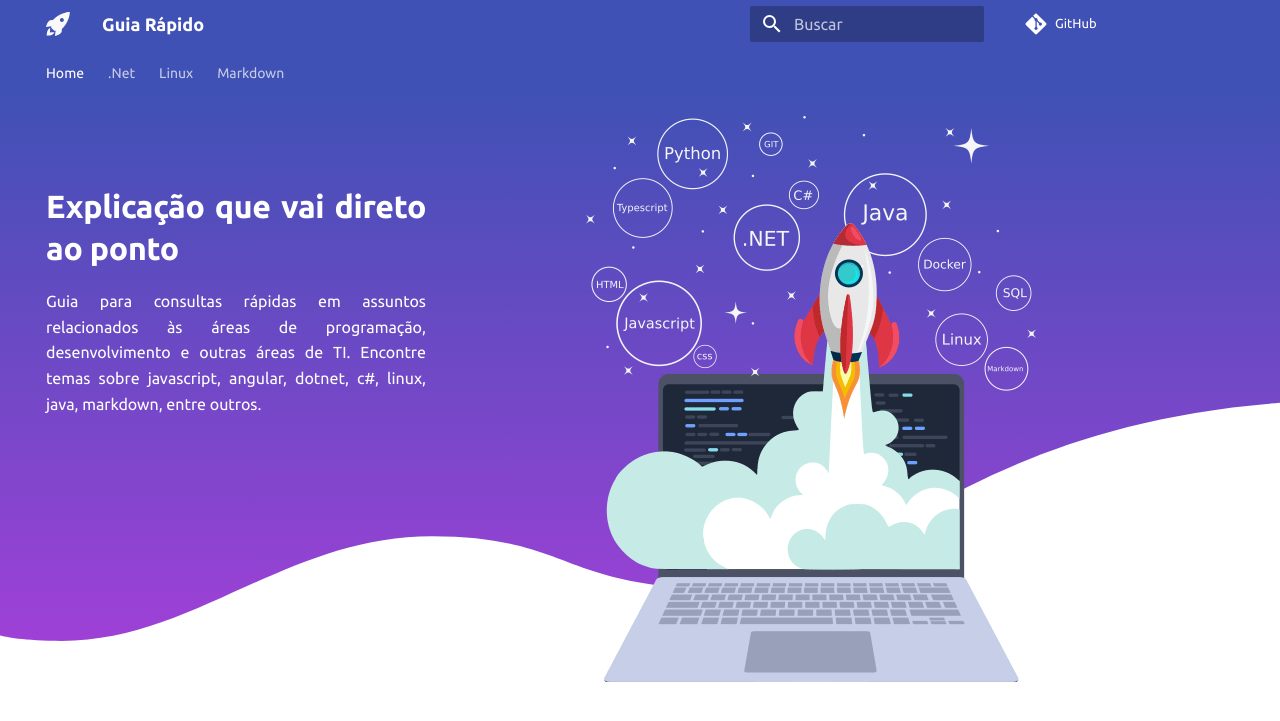
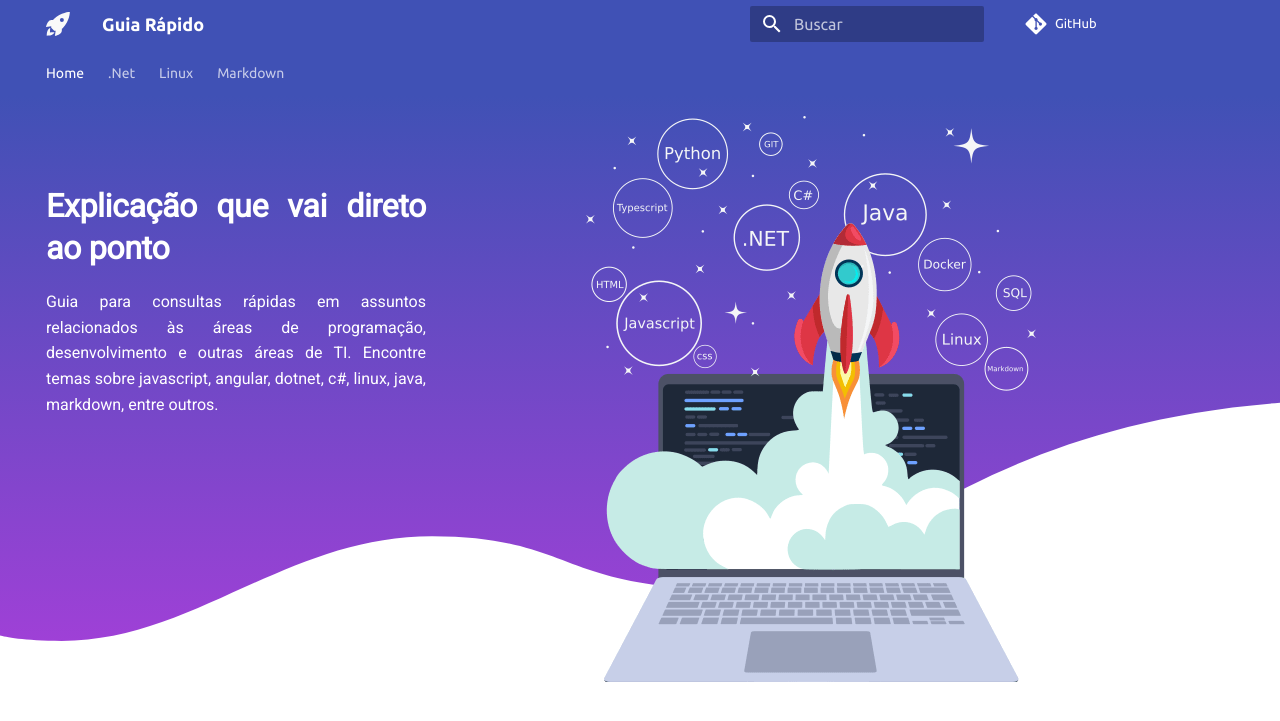
Before and after one commit to kustavo/tutorial-diversos, an MkDocs documentation site: the page built from docs/index.md, in a window 1280 px wide. Shown: the top 721 px of the page. Built offline with MkDocs 1.6.1 and Material for MkDocs 9.7.7, drawn with Linux system fonts in a browser that asks for light colours; comment, search, counter and statistics services are not loaded.

Commit message:
Adição fonte

```diff
--- a/docs/extra.css
+++ b/docs/extra.css
@@ -11,4 +11,5 @@
 /* Bloco do corpo do texto */
 .md-typeset {
     text-align: justify;
+    font-family: 'Roboto', sans-serif;
 }
--- a/overrides/main.html
+++ b/overrides/main.html
@@ -15,6 +15,7 @@
     <meta property="og:image:width" content="1080">
     <meta property="og:image:height" content="568">
     <link rel="stylesheet" href="{{ 'assets/stylesheets/home.css' | url }}">
+    <link rel="stylesheet" href="https://fonts.googleapis.com/css2?family=Roboto&display=swap" >
 {% endblock %}
 
 {#-
```
